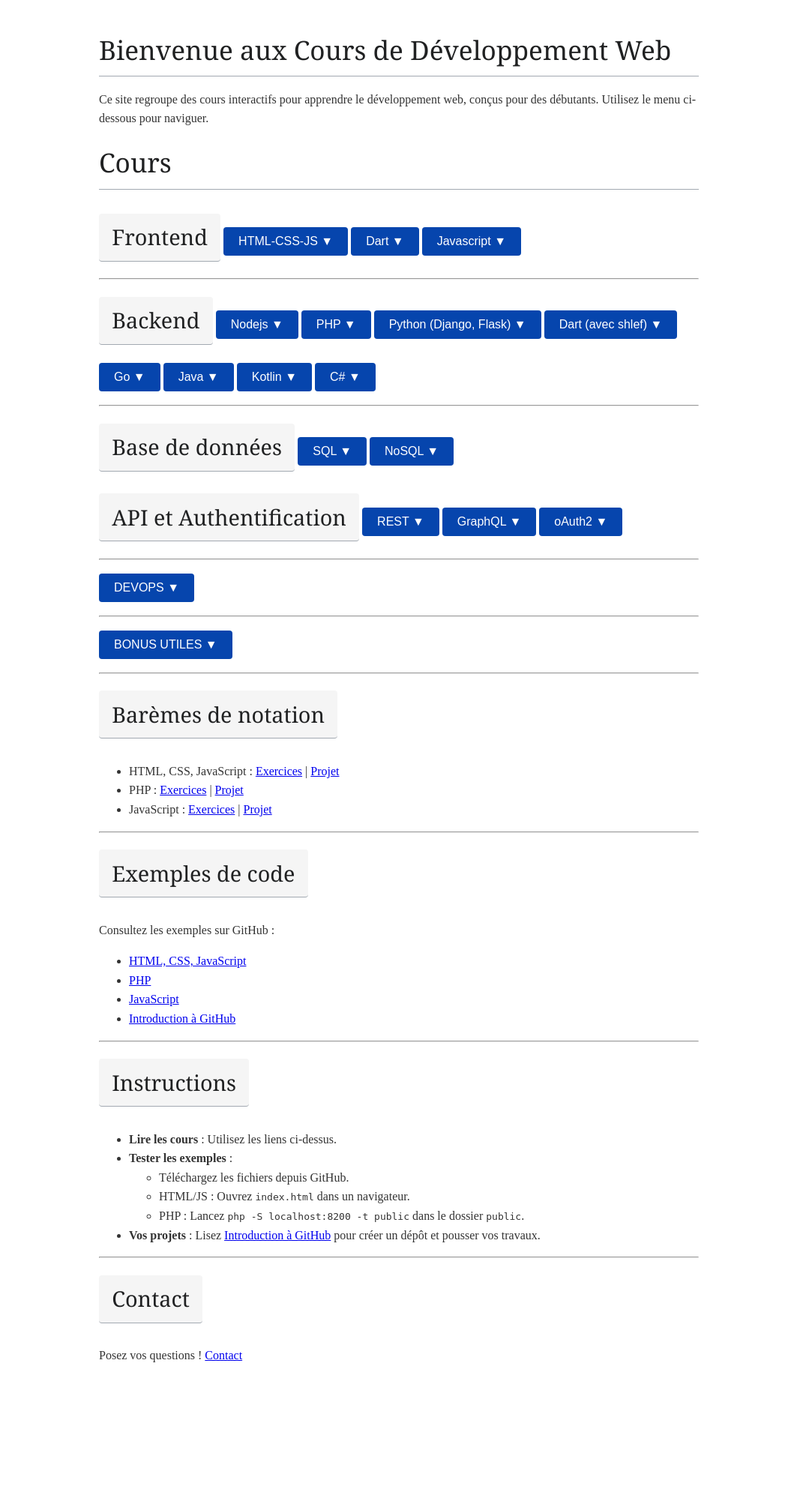
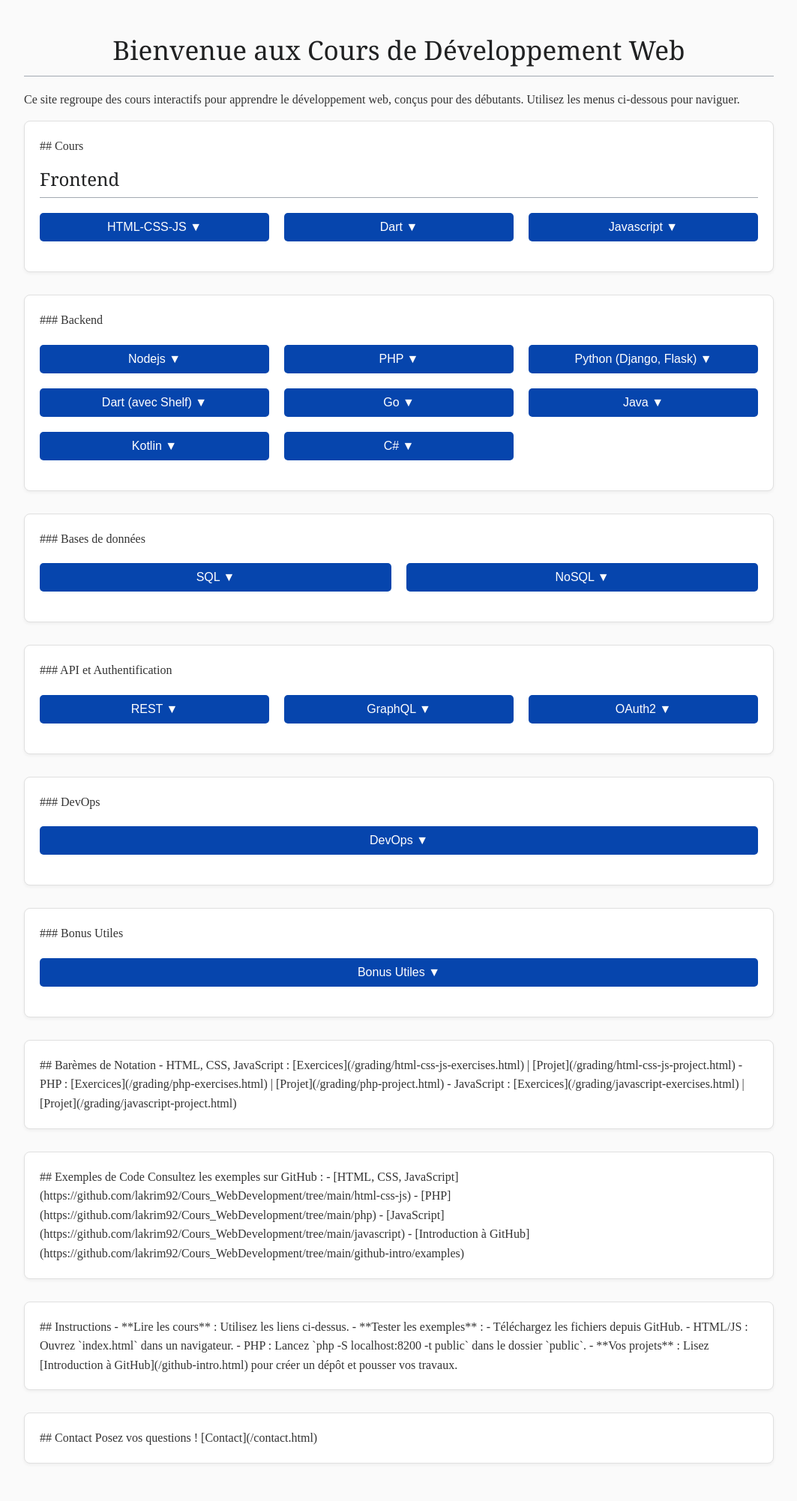
Before and after one commit to lakrim92/Cours_WebDevelopment, a PHP site: page / in a window 1280 px wide. Shown: the whole page at 75% size, without its empty margins (108-1171 px from the left). Before the commit the page ends 1817 px from the top, so only its background shows below. Run offline with PHP 8.4, Linux system fonts and the light colour scheme.

Commit message:
depot avec menu deroulant

```diff
--- a/_site/assets/css/style.css
+++ b/_site/assets/css/style.css
@@ -1,3 +1,26 @@
+/* Style général */
+body {
+    font-family: 'Linux Libertine', 'Times New Roman', serif;
+    line-height: 1.6;
+    color: #333;
+    max-width: 1000px;
+    /* Élargi pour plus d'espace */
+    margin: 0 auto;
+    padding: 20px;
+    background-color: #fafafa;
+    /* Fond léger pour contraste */
+}
+
+/* Conteneur principal pour les sections */
+.section-container {
+    background-color: #fff;
+    border: 1px solid #e0e0e0;
+    border-radius: 8px;
+    padding: 20px;
+    margin-bottom: 30px;
+    box-shadow: 0 2px 4px rgba(0, 0, 0, 0.05);
+}
+
 /* Style des titres inspiré de Wikipédia */
 h1,
 h2,
@@ -15,19 +38,18 @@ h6 {
 h1 {
     font-size: 2.2em;
     font-weight: normal;
+    text-align: center;
+    /* Centré pour le titre principal */
 }
 
 h2 {
     font-size: 1.8em;
     font-weight: normal;
     background-color: #f5f5f5;
-    /* Fond gris clair */
     padding: 0.3em 0.6em;
-    /* Padding pour encadrer */
     display: inline-block;
-    /* Adapte le fond à la largeur du texte */
     border-radius: 4px;
-    /* Coins arrondis */
+    margin-bottom: 15px;
 }
 
 h3 {
@@ -35,21 +57,17 @@ h3 {
     font-weight: normal;
 }
 
-/* Style du texte général */
-body {
-    font-family: 'Linux Libertine', 'Times New Roman', serif;
-    line-height: 1.6;
-    color: #333;
-    max-width: 800px;
-    margin: 0 auto;
-    padding: 20px;
+/* Style des menus déroulants */
+.dropdown-container {
+    display: grid;
+    grid-template-columns: repeat(auto-fit, minmax(250px, 1fr));
+    gap: 20px;
+    /* Espacement entre les menus */
+    margin: 20px 0;
 }
 
-/* Style des menus déroulants */
 .dropdown {
     position: relative;
-    display: inline-block;
-    margin: 10px 0;
 }
 
 .dropbtn {
@@ -59,7 +77,11 @@ body {
     font-size: 16px;
     border: none;
     cursor: pointer;
-    border-radius: 4px;
+    border-radius: 5px;
+    transition: background-color 0.3s ease;
+    width: 100%;
+    /* Bouton occupe toute la largeur du conteneur */
+    box-sizing: border-box;
 }
 
 .dropbtn:hover {
@@ -70,10 +92,12 @@ body {
     display: none;
     position: absolute;
     background-color: #f9f9f9;
-    min-width: 200px;
-    box-shadow: 0px 8px 16px rgba(0, 0, 0, 0.2);
+    min-width: 250px;
+    box-shadow: 0 8px 16px rgba(0, 0, 0, 0.2);
     z-index: 1;
-    border-radius: 4px;
+    border-radius: 5px;
+    overflow: hidden;
+    /* Coins nets pour les liens */
 }
 
 .dropdown-content a {
@@ -82,10 +106,28 @@ body {
     text-decoration: none;
     display: block;
     font-family: 'Linux Libertine', serif;
+    transition: background-color 0.2s;
 }
 
 .dropdown-content a:hover {
     background-color: #f1f1f1;
+}
+
+/* Style des séparateurs (<hr>) */
+hr {
+    border: none;
+    border-top: 2px solid #e0e0e0;
+    margin: 30px 0;
+}
+
+/* Style des listes (ex. : barèmes de notation) */
+ul {
+    margin: 10px 0;
+    padding-left: 20px;
+}
+
+ul li {
+    margin-bottom: 10px;
 }
 
 /* Style pour les images de profil */
@@ -94,4 +136,30 @@ body {
     height: auto;
     display: block;
     margin: 0 auto;
+    border-radius: 4px;
 }
+
+/* Responsivité */
+@media screen and (max-width: 768px) {
+    body {
+        padding: 10px;
+    }
+
+    .section-container {
+        padding: 15px;
+        margin: 10px 10px;
+    }
+
+    .dropdown-container {
+        grid-template-columns: 1fr;
+        /* Une colonne sur mobile */
+    }
+
+    h1 {
+        font-size: 1.8em;
+    }
+
+    h2 {
+        font-size: 1.5em;
+    }
+}
--- a/_site/feed.xml
+++ b/_site/feed.xml
@@ -1 +1 @@
-<?xml version="1.0" encoding="utf-8"?><feed xmlns="http://www.w3.org/2005/Atom" ><generator uri="https://jekyllrb.com/" version="3.10.0">Jekyll</generator><link href="http://localhost:4000/feed.xml" rel="self" type="application/atom+xml" /><link href="http://localhost:4000/" rel="alternate" type="text/html" /><updated>2025-05-30T11:28:26+02:00</updated><id>http://localhost:4000/feed.xml</id><title type="html">Cours Web Development</title><subtitle>Support de cours pour le développement web</subtitle></feed>
+<?xml version="1.0" encoding="utf-8"?><feed xmlns="http://www.w3.org/2005/Atom" ><generator uri="https://jekyllrb.com/" version="3.10.0">Jekyll</generator><link href="http://localhost:4000/feed.xml" rel="self" type="application/atom+xml" /><link href="http://localhost:4000/" rel="alternate" type="text/html" /><updated>2025-05-30T11:34:08+02:00</updated><id>http://localhost:4000/feed.xml</id><title type="html">Cours Web Development</title><subtitle>Support de cours pour le développement web</subtitle></feed>
--- a/_site/index.html
+++ b/_site/index.html
@@ -4,12 +4,12 @@
 <head>
     <meta charset="UTF-8">
     <meta name="viewport" content="width=device-width, initial-scale=1.0">
-    <title>Extensions PHP pour VS Code | Cours Web Development</title>
+    <title>Cours de Développement Web | Cours Web Development</title>
     <link rel="stylesheet" href="/assets/css/style.css">
     <!-- Begin Jekyll SEO tag v2.8.0 -->
-<title>Extensions PHP pour VS Code | Cours Web Development</title>
+<title>Cours de Développement Web | Cours Web Development</title>
 <meta name="generator" content="Jekyll v3.10.0" />
-<meta property="og:title" content="Extensions PHP pour VS Code" />
+<meta property="og:title" content="Cours de Développement Web" />
 <meta property="og:locale" content="en_US" />
 <meta name="description" content="Support de cours pour le développement web" />
 <meta property="og:description" content="Support de cours pour le développement web" />
@@ -18,18 +18,20 @@
 <meta property="og:site_name" content="Cours Web Development" />
 <meta property="og:type" content="website" />
 <meta name="twitter:card" content="summary" />
-<meta property="twitter:title" content="Extensions PHP pour VS Code" />
+<meta property="twitter:title" content="Cours de Développement Web" />
 <script type="application/ld+json">
-{"@context":"https://schema.org","@type":"WebSite","description":"Support de cours pour le développement web","headline":"Extensions PHP pour VS Code","name":"Cours Web Development","url":"http://localhost:4000/"}</script>
+{"@context":"https://schema.org","@type":"WebSite","description":"Support de cours pour le développement web","headline":"Cours de Développement Web","name":"Cours Web Development","url":"http://localhost:4000/"}</script>
 <!-- End Jekyll SEO tag -->
 
 </head>
 
 <body>
     <h1 id="bienvenue-aux-cours-de-dveloppement-web">Bienvenue aux Cours de Développement Web</h1>
-<p>Ce site regroupe des cours interactifs pour apprendre le développement web, conçus pour des débutants. Utilisez le menu ci-dessous pour naviguer.</p>
-<h1 id="cours">Cours</h1>
-<h2 id="frontend">Frontend</h2>
+<p>Ce site regroupe des cours interactifs pour apprendre le développement web, conçus pour des débutants. Utilisez les menus ci-dessous pour naviguer.</p>
+<div class="section-container">
+## Cours
+<h3 id="frontend">Frontend</h3>
+<div class="dropdown-container">
 <div class="dropdown">
   <button class="dropbtn">HTML-CSS-JS ▼</button>
   <div class="dropdown-content">
@@ -41,7 +43,7 @@
 <div class="dropdown">
   <button class="dropbtn">Dart ▼</button>
   <div class="dropdown-content">
-    <a href="">Introduction à Dart</a>
+    <a href="/dart.html">Introduction à Dart</a>
     <a href="">Dart avancé</a>
     <a href="">Dart expert</a>
   </div>
@@ -54,12 +56,15 @@
     <a href="">Javascript expert</a>
   </div>
 </div>
-<hr />
-<h2 id="backend">Backend</h2>
+</div>
+</div>
+<div class="section-container">
+### Backend
+<div class="dropdown-container">
 <div class="dropdown">
   <button class="dropbtn">Nodejs ▼</button>
   <div class="dropdown-content">
-    <a href="">Introduction Nodejs</a>
+    <a href="/nodejs.html">Introduction Nodejs</a>
     <a href="">Nodejs avancé</a>
     <a href="">Nodejs expert</a>
   </div>
@@ -75,15 +80,15 @@
 <div class="dropdown">
   <button class="dropbtn">Python (Django, Flask) ▼</button>
   <div class="dropdown-content">
-    <a href="">Introduction à Python</a>
+    <a href="/python.html">Introduction à Python</a>
     <a href="">Python avancé</a>
     <a href="">Python expert</a>
   </div>
 </div>
 <div class="dropdown">
-  <button class="dropbtn">Dart (avec shlef) ▼</button>
+  <button class="dropbtn">Dart (avec Shelf) ▼</button>
   <div class="dropdown-content">
-    <a href="/dartbend.md">Introduction à Dart</a>
+    <a href="/dartbend.html">Introduction à Dart</a>
     <a href="">Dart avancé</a>
     <a href="">Dart expert</a>
   </div>
@@ -91,7 +96,7 @@
 <div class="dropdown">
   <button class="dropbtn">Go ▼</button>
   <div class="dropdown-content">
-    <a href="/go.md">Introduction à Go</a>
+    <a href="/go.html">Introduction à Go</a>
     <a href="">Go avancé</a>
     <a href="">Go expert</a>
   </div>
@@ -99,7 +104,7 @@
 <div class="dropdown">
   <button class="dropbtn">Java ▼</button>
   <div class="dropdown-content">
-    <a href="/java.md">Introduction à Java</a>
+    <a href="/java.html">Introduction à Java</a>
     <a href="">Java avancé</a>
     <a href="">Java expert</a>
   </div>
@@ -107,7 +112,7 @@
 <div class="dropdown">
   <button class="dropbtn">Kotlin ▼</button>
   <div class="dropdown-content">
-    <a href="/kotlin.md">Introduction à Kotlin</a>
+    <a href="/kotlin.html">Introduction à Kotlin</a>
     <a href="">Kotlin avancé</a>
     <a href="">Kotlin expert</a>
   </div>
@@ -115,30 +120,37 @@
 <div class="dropdown">
   <button class="dropbtn">C# ▼</button>
   <div class="dropdown-content">
-    <a href="/c.md">Introduction à C#</a>
+    <a href="/csharp.html">Introduction à C#</a>
     <a href="">C# avancé</a>
     <a href="">C# expert</a>
   </div>
 </div>
-<hr />
-<h2 id="base-de-donnes">Base de données</h2>
+</div>
+</div>
+<div class="section-container">
+### Bases de données
+<div class="dropdown-container">
 <div class="dropdown">
   <button class="dropbtn">SQL ▼</button>
   <div class="dropdown-content">
-    <a href="/sql.html">Introduction SQL (PostgreSQL, MySql, SQLite)</a>
-    <a href="">SQL (PostgreSQL, MySql, SQLite) avancé</a>
-    <a href="">SQL (PostgreSQL, MySql, SQLite) expert</a>
+    <a href="/sql.html">Introduction SQL (PostgreSQL, MySQL, SQLite)</a>
+    <a href="">SQL avancé</a>
+    <a href="">SQL expert</a>
   </div>
 </div>
 <div class="dropdown">
   <button class="dropbtn">NoSQL ▼</button>
   <div class="dropdown-content">
-    <a href="/nosql.html">Introduction à NoSQL (MongoDB, Firebase Firestore, Redis)</a>
-    <a href="">NoSQL (MongoDB, Firebase Firestore, Redis) avancé</a>
-    <a href="">NoSQL (MongoDB, Firebase Firestore, Redis) expert</a>
+    <a href="/nosql.html">Introduction NoSQL (MongoDB, Firebase, Redis)</a>
+    <a href="">NoSQL avancé</a>
+    <a href="">NoSQL expert</a>
   </div>
 </div>
-<h2 id="api-et-authentification">API et Authentification</h2>
+</div>
+</div>
+<div class="section-container">
+### API et Authentification
+<div class="dropdown-container">
 <div class="dropdown">
   <button class="dropbtn">REST ▼</button>
   <div class="dropdown-content">
@@ -150,69 +162,74 @@
 <div class="dropdown">
   <button class="dropbtn">GraphQL ▼</button>
   <div class="dropdown-content">
-    <a href="/graphql.html">Introduction à GrahQL</a>
+    <a href="/graphql.html">Introduction à GraphQL</a>
     <a href="">GraphQL avancé</a>
     <a href="">GraphQL expert</a>
   </div>
 </div>
 <div class="dropdown">
-  <button class="dropbtn">oAuth2 ▼</button>
+  <button class="dropbtn">OAuth2 ▼</button>
   <div class="dropdown-content">
-    <a href="/oauth2.html">Introduction à oAuth2</a>
-    <a href="">oAuth2 avancé</a>
-    <a href="">oAuth2 expert</a>
+    <a href="/oauth2.html">Introduction à OAuth2</a>
+    <a href="">OAuth2 avancé</a>
+    <a href="">OAuth2 expert</a>
   </div>
 </div>
-<hr />
+</div>
+</div>
+<div class="section-container">
+### DevOps
+<div class="dropdown-container">
 <div class="dropdown">
-  <button class="dropbtn">DEVOPS ▼</button>
+  <button class="dropbtn">DevOps ▼</button>
   <div class="dropdown-content">
-    <a href="/docker.html">Introduction Docker</a>
-    <a href="/ci-cd.html">Introduction CI/CD (Github Actions, Gitlab CI)</a>
+    <a href="/docker.html">Introduction à Docker</a>
+    <a href="/ci-cd.html">Introduction CI/CD (GitHub Actions, GitLab CI)</a>
     <a href="/linux.html">Introduction à Linux/Bash</a>
-    <a href="/cloud.html">Introduction à services cloud (Firebase, AWS, Google Cloud, DigitalOcean...)</a>
+    <a href="/cloud.html">Introduction aux services cloud</a>
   </div>
 </div>
-<hr />
+</div>
+</div>
+<div class="section-container">
+### Bonus Utiles
+<div class="dropdown-container">
 <div class="dropdown">
-  <button class="dropbtn">BONUS UTILES ▼</button>
+  <button class="dropbtn">Bonus Utiles ▼</button>
   <div class="dropdown-content">
-    <a href="/flutter.html">Introduction à flutter</a>
-    <a href="">Introduction à GitHub</a>
+    <a href="/flutter.html">Introduction à Flutter</a>
+    <a href="/github-intro.html">Introduction à GitHub</a>
   </div>
 </div>
-<hr />
-<h2 id="barmes-de-notation">Barèmes de notation</h2>
-<ul>
-<li>HTML, CSS, JavaScript : <a href="/grading/html-css-js-exercises.html">Exercices</a> | <a href="/grading/html-css-js-project.html">Projet</a></li>
-<li>PHP : <a href="/grading/php-exercises.html">Exercices</a> | <a href="/grading/php-project.html">Projet</a></li>
-<li>JavaScript : <a href="/grading/javascript-exercises.html">Exercices</a> | <a href="/grading/javascript-project.html">Projet</a></li>
-</ul>
-<hr />
-<h2 id="exemples-de-code">Exemples de code</h2>
-<p>Consultez les exemples sur GitHub :</p>
-<ul>
-<li><a href="https://github.com/votre-utilisateur/WebDevelopmentCourses/tree/main/html-css-js">HTML, CSS, JavaScript</a></li>
-<li><a href="https://github.com/votre-utilisateur/WebDevelopmentCourses/tree/main/php">PHP</a></li>
-<li><a href="https://github.com/votre-utilisateur/WebDevelopmentCourses/tree/main/javascript">JavaScript</a></li>
-<li><a href="https://github.com/votre-utilisateur/WebDevelopmentCourses/tree/main/github-intro/examples">Introduction à GitHub</a></li>
-</ul>
-<hr />
-<h2 id="instructions">Instructions</h2>
-<ul>
-<li><strong>Lire les cours</strong> : Utilisez les liens ci-dessus.</li>
-<li><strong>Tester les exemples</strong> :
-<ul>
-<li>Téléchargez les fichiers depuis GitHub.</li>
-<li>HTML/JS : Ouvrez <code>index.html</code> dans un navigateur.</li>
-<li>PHP : Lancez <code>php -S localhost:8200 -t public</code> dans le dossier <code>public</code>.</li>
-</ul>
-</li>
-<li><strong>Vos projets</strong> : Lisez <a href="/github-intro.html">Introduction à GitHub</a> pour créer un dépôt et pousser vos travaux.</li>
-</ul>
-<hr />
-<h2 id="contact">Contact</h2>
-<p>Posez vos questions ! <a href="/contact.html">Contact</a></p>
+</div>
+</div>
+<div class="section-container">
+## Barèmes de Notation
+- HTML, CSS, JavaScript : [Exercices](/grading/html-css-js-exercises.html) | [Projet](/grading/html-css-js-project.html)
+- PHP : [Exercices](/grading/php-exercises.html) | [Projet](/grading/php-project.html)
+- JavaScript : [Exercices](/grading/javascript-exercises.html) | [Projet](/grading/javascript-project.html)
+</div>
+<div class="section-container">
+## Exemples de Code
+Consultez les exemples sur GitHub :
+- [HTML, CSS, JavaScript](https://github.com/lakrim92/Cours_WebDevelopment/tree/main/html-css-js)
+- [PHP](https://github.com/lakrim92/Cours_WebDevelopment/tree/main/php)
+- [JavaScript](https://github.com/lakrim92/Cours_WebDevelopment/tree/main/javascript)
+- [Introduction à GitHub](https://github.com/lakrim92/Cours_WebDevelopment/tree/main/github-intro/examples)
+</div>
+<div class="section-container">
+## Instructions
+- **Lire les cours** : Utilisez les liens ci-dessus.
+- **Tester les exemples** :
+  - Téléchargez les fichiers depuis GitHub.
+  - HTML/JS : Ouvrez `index.html` dans un navigateur.
+  - PHP : Lancez `php -S localhost:8200 -t public` dans le dossier `public`.
+- **Vos projets** : Lisez [Introduction à GitHub](/github-intro.html) pour créer un dépôt et pousser vos travaux.
+</div>
+<div class="section-container">
+## Contact
+Posez vos questions ! [Contact](/contact.html)
+</div>
 
     <script src="/assets/js/dropdown.js"></script>
 </body>
```
Also changed, not shown: docs/assets/css/style.css (+87 -19 lines), docs/index.md (+78 -69 lines).
